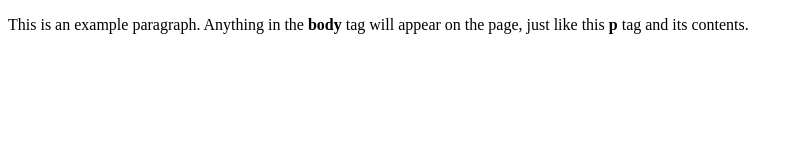
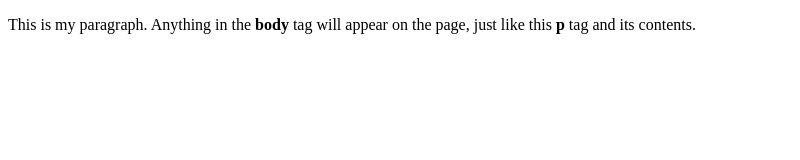
Before and after one commit to aldenshiverick/hello-ping-ex, a plain HTML site: page index.html in a window 1280 px wide. Shown: the whole page, without its empty margins (0-800 px from the left). Drawn offline with Linux system fonts and the light colour scheme.

Commit message:
Changed the index.html on dev

```diff
--- a/index.html
+++ b/index.html
@@ -4,6 +4,6 @@
     <title>This is the title of the webpage!</title>
   </head>
   <body>
-    <p>This is an example paragraph. Anything in the <strong>body</strong> tag will appear on the page, just like this <strong>p</strong> tag and its contents.</p>
+    <p>This is my paragraph. Anything in the <strong>body</strong> tag will appear on the page, just like this <strong>p</strong> tag and its contents.</p>
   </body>
 </html>
```
